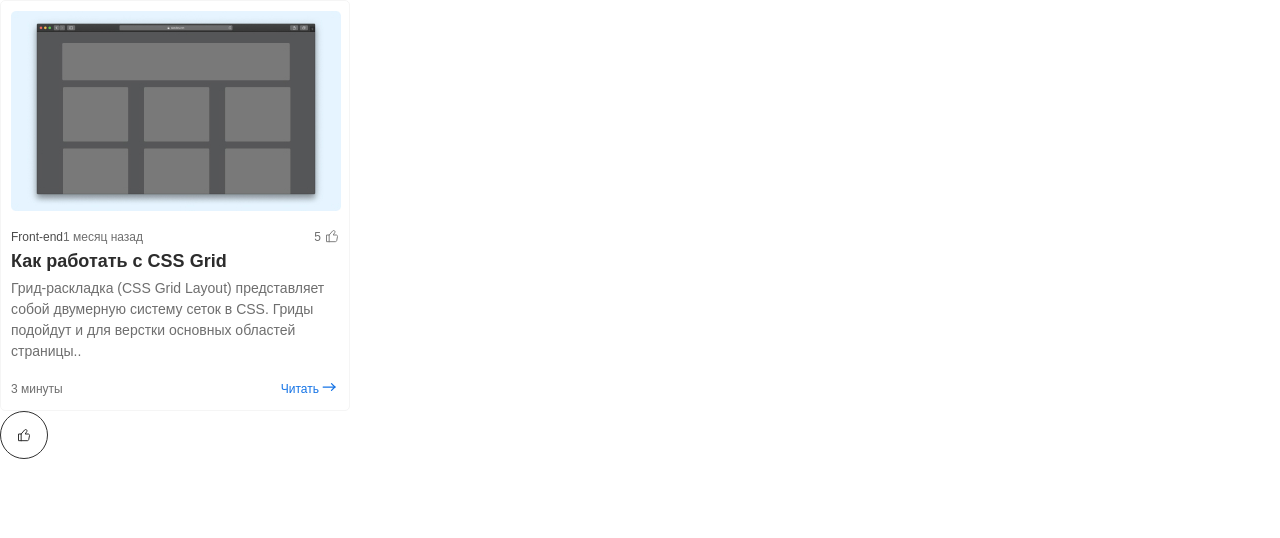
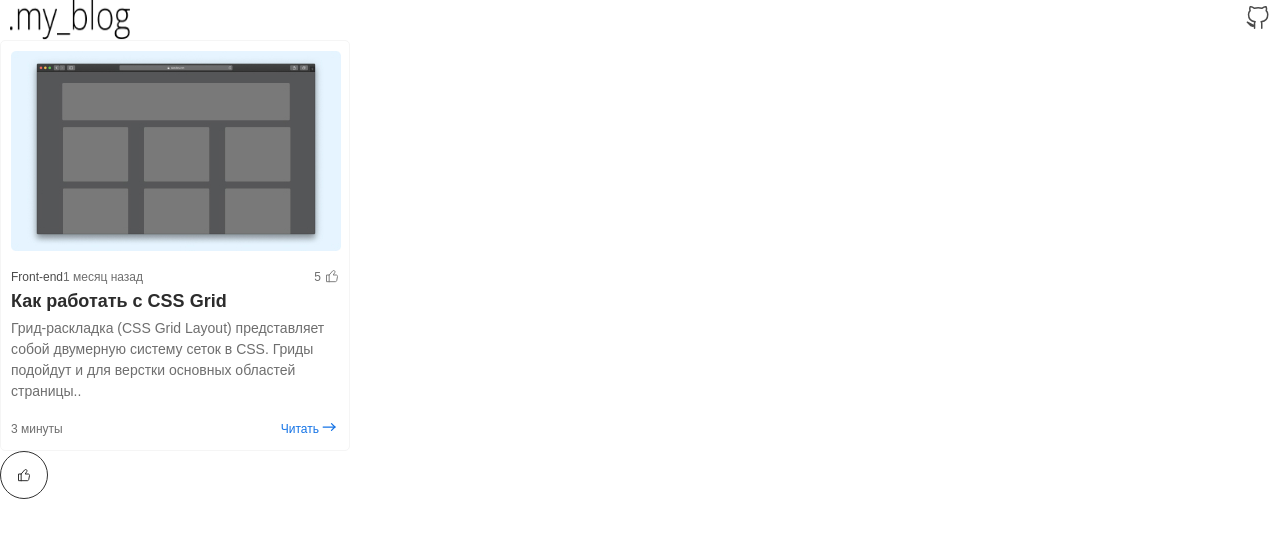
Before and after one commit to vitebskiy/NextJs, a Next.js app: page / in a window 1280 px wide. Shown: the top 538 px of the page. Built offline with nearby package versions, Linux system fonts and the light colour scheme.

Commit message:
создал header в layout

```diff
--- a/app/layout.tsx
+++ b/app/layout.tsx
@@ -1,6 +1,7 @@
 import type { Metadata } from "next";
 import type { ReactNode } from "react";
 import { Geist, Geist_Mono } from "next/font/google";
+import { Header } from "@/components";
 import "./globals.css";
 
 const geistSans = Geist({
@@ -21,7 +22,10 @@ export const metadata: Metadata = {
 export default function RootLayout({ children }: { children: ReactNode }) {
   return (
     <html lang="ru" className={`${geistSans.variable} ${geistMono.variable}`}>
-      <body>{children}</body>
+      <body>
+        <Header />
+        {children}
+      </body>
     </html>
   );
 }
--- /dev/null
+++ b/components/Header/Header.jsx
@@ -0,0 +1,19 @@
+import Image from 'next/image';
+import styles from './Header.module.css';
+
+export const Header = () => {
+  return (
+    <header className={styles['header']}>
+      <Image
+        src="/logo.png"
+        alt="Логотип my_blog"
+        width={120}
+        height={40}
+        priority
+      />
+      <a href="#!">
+        <Image src="/icon-github.svg" alt="GitHub" width={24} height={24} />
+      </a>
+    </header>
+  );
+};
--- /dev/null
+++ b/components/Header/Header.module.css
@@ -0,0 +1,6 @@
+.header {
+  display: flex;
+  align-items: center;
+  justify-content: space-between;
+  padding: 0 10px;
+}
--- a/components/index.ts
+++ b/components/index.ts
@@ -1,3 +1,4 @@
 export * from './Card/Card';
+export * from './Header/Header';
 export * from './Like/Like';
 export * from './Liked/Liked';
```
Also changed, not shown: public/icon-github.svg (added), public/logo.png (added).
